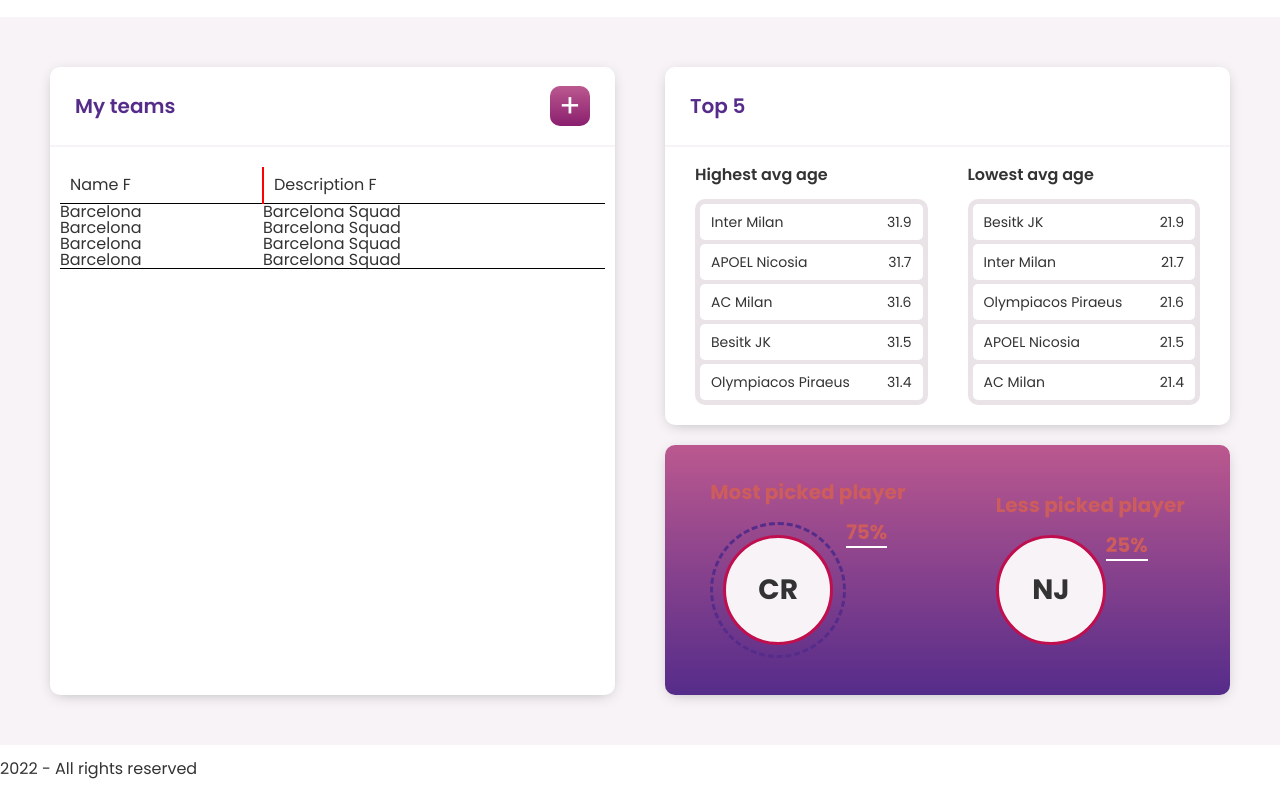
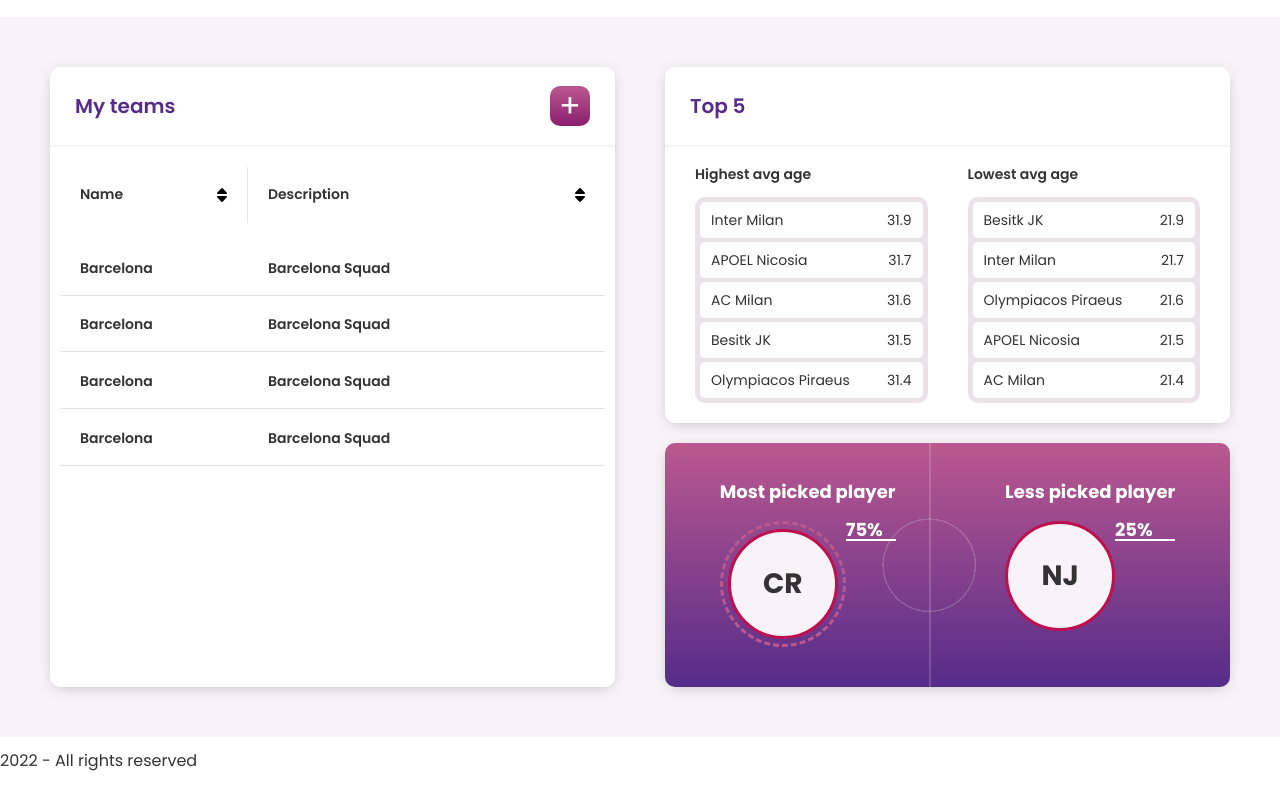
Before and after one commit to caueSJ/smt-vnt, a website built with Vite: page index.html in a window 1280 px wide. Shown: the part 1405-2198 px from the top of the page. Built offline with nearby package versions, Linux system fonts and the light colour scheme.

Commit message:
Added icons + table style

```diff
--- a/index.html
+++ b/index.html
@@ -18,26 +18,54 @@
                 <table>
                     <thead>
                         <tr>
-                            <th>Name <span>F</span></th>
-                            <th>Description <span>F</span></th>
+                            <th>Name <img title="Sort by name" src="./images/icons/sort-solid.svg" alt="Sort by name"></th>
+                            <th colspan="2">Description <img title="Sort by description" src="./images/icons/sort-solid.svg" alt="Sort by description"></th>
                         </tr>
                     </thead>
                     <tbody>
                         <tr>
                             <td>Barcelona</td>
                             <td>Barcelona Squad</td>
+                            <td>
+                                <div class="action-icons">
+                                    <img src="./images/icons/trash-solid.svg" alt="Delete">
+                                    <img src="./images/icons/share-nodes-solid.svg" alt="">
+                                    <img src="./images/icons/pen-solid.svg" alt="">
+                                </div>
+                            </td>
                         </tr>
                         <tr>
                             <td>Barcelona</td>
                             <td>Barcelona Squad</td>
+                            <td>
+                                <div class="action-icons">
+                                    <img src="./images/icons/trash-solid.svg" alt="Delete">
+                                    <img src="./images/icons/share-nodes-solid.svg" alt="">
+                                    <img src="./images/icons/pen-solid.svg" alt="">
+                                </div>
+                            </td>
                         </tr>
                         <tr>
                             <td>Barcelona</td>
                             <td>Barcelona Squad</td>
+                            <td>
+                                <div class="action-icons">
+                                    <img src="./images/icons/trash-solid.svg" alt="Delete">
+                                    <img src="./images/icons/share-nodes-solid.svg" alt="">
+                                    <img src="./images/icons/pen-solid.svg" alt="">
+                                </div>
+                            </td>
                         </tr>
                         <tr>
                             <td>Barcelona</td>
                             <td>Barcelona Squad</td>
+                            <td>
+                                <div class="action-icons">
+                                    <img src="./images/icons/trash-solid.svg" alt="Delete">
+                                    <img src="./images/icons/share-nodes-solid.svg" alt="">
+                                    <img src="./images/icons/pen-solid.svg" alt="">
+                                </div>
+                            </td>
                         </tr>
                     </tbody>
                 </table>
@@ -73,12 +101,12 @@
                     </div>
                 </div>
             </section>
-            <section class="picked-container">
-                <div class="test">
+            <section class="picked-container vertical-divider">
+                <div>
                     <h3>Most picked player</h3>
                     <div class="picked-player">
-                        <div style="border: 3px dashed var(--purple-blue); padding: 10px; border-radius: 50%;">
-                            <div class="player-photo most-picked">
+                        <div class="most-picked">
+                            <div class="player-photo">
                                 <span>CR</span>
                             </div>
                         </div>
@@ -87,7 +115,7 @@
                         </div>
                     </div>
                 </div>
-                <div class="test">
+                <div>
                     <h3>Less picked player</h3>
                     <div class="picked-player">
                         <div class="player-photo">
--- a/styles/home-style.scss
+++ b/styles/home-style.scss
@@ -23,6 +23,7 @@
                 p {
                     margin-bottom: 16px;
                     font-weight: 600;
+                    font-size: 0.875rem;
                 }
 
                 ul {
@@ -53,18 +54,27 @@
 
         .picked-container {
             display: flex;
-            align-items: center;
+            align-items: flex-start;
             justify-content: space-around;
-            height: 250px;
-            background: linear-gradient(to bottom, var(--pink-light), var(--purple-blue));
+            padding: 40px 0;
             border-radius: 10px;
             box-shadow: 0px 3px 15px -5px var(--box-shadow);
             color: var(--white);
-            font-size: 1.25rem;
+            font-size: 1.125rem;
             font-weight: bold;
 
-            .test {
-                color: indianred;
+            &.horizontal-divider {
+                background: linear-gradient(rgba(247, 243, 247, 0.2) 50%, rgba(247, 243, 247, 0.2) 50%) 0 50% / 100% 0.1em,
+                            radial-gradient(100% 100%, transparent 2.5em, rgba(247, 243, 247, 0.2) 2.55em, rgba(247, 243, 247, 0.2) 2.6em, transparent 0.5em) calc(50% - 1em) 50% / 6.25em 6.25em,
+                            linear-gradient(to bottom, var(--pink-light), var(--purple-blue)) 0 0 / 100% 100%;
+                background-repeat: no-repeat;
+            }
+
+            &.vertical-divider {
+                background: linear-gradient(rgba(247, 243, 247, 0.2) 50%, rgba(247, 243, 247, 0.2) 50%) calc(50% - 1em) 0 / 0.1em 100%,
+                            radial-gradient(100% 100%, transparent 2.5em, rgba(247, 243, 247, 0.2) 2.55em, rgba(247, 243, 247, 0.2) 2.6em, transparent 0.5em) calc(50% - 1em) 50% / 6.25em 6.25em,
+                            linear-gradient(to bottom, var(--pink-light), var(--purple-blue)) 0 0 / 100% 100%;
+                background-repeat: no-repeat;
             }
 
             .picked-player {
@@ -82,26 +92,23 @@
                     border-radius: 50%;
                     border: 3px solid var(--pink);
                     font-size: 1.75rem;
+                    user-select: none;
 
                     &.less-picked {
                         border: 3px dashed var(--purple);
                     }
-
-                    // &.most-picked::after {
-                    //     content: '';
-                    //     position: static;
-                    //     border-radius: 50%;
-                    //     border: 4px dashed orange;
-                    //     width: 150px;
-                    //     height: 150px;
-                    // }
                 }
 
                 .percentage {
-                    & > span {
-                        border-bottom: 2px solid var(--white);
+                    flex: 1;
+                    border-bottom: 2px solid var(--white);height: fit-content;
                 }
             }
+
+            .most-picked {
+                border: 3px dashed var(--pink-light);
+                padding: 5px;
+                border-radius: 50%;
             }
 
         }
@@ -154,55 +161,65 @@
     // Table Style
     table {
         width: 100%;
+        font-weight: 600;
+        font-size: 	0.875rem;
+        border-collapse: separate;
 
-        thead > tr > th {
-            padding: 10px;
+        thead {
+            th {
+                padding: 20px;
                 text-align: start;
 
                 &:first-child {
-                border-right: 2px red solid;
+                    border-right: 1px var(--bg-color-dark) solid;
+                }
+
+                img {
+                    width: 0.625rem;
+                    float: right;
+                    cursor: pointer;
+                }
+            }
+
+            &::after {
+                content: '';
+                height: 1rem;
+                display: table-row;
             }
         }
 
         tbody {
-            border-top: 1px black solid;
-            border-bottom: 1px black solid;
+            td {
+                padding: 20px;
+                border-bottom: 1px solid var(--bg-color-dark);
+            }
 
-            td:first-child {
+            tr:hover td {
+                color: var(--pink-light);
+                background-color: var(--bg-color-table);
+                border-bottom: 1px solid transparent;
+
+                &:first-child {
                     border-radius: 5px 0 0 5px;
                 }
 
-            td:last-child {
+                &:last-child {
                     border-radius: 0 5px 5px 0;
                 }
 
-
-
-            .action-icons > * {
-                display: none;
+                .action-icons {
+                    visibility: visible;
+                }
             }
 
-            tr:hover {
-                border-top: 1px transparent solid;
-                border-bottom: 1px transparent solid;
-                background-color: var(--bg-color-table);
-                color: var(--pink-light);
-                font-weight: 600;
+            .action-icons {
+                width: 0.75rem;
+                display: inline-flex;
+                column-gap: 10px;
+                visibility: hidden;
                 cursor: pointer;
-
-                .action-icons > * {
-                    display: inline-flex;
-                    align-items: center;
-                    justify-content: center;
-                    padding-left: 0;
-                    margin-right: 1rem;
-                    color: pink;
-
-                    &:last-child {
-                        margin-right: 4rem;
+                filter: brightness(0) saturate(100%) invert(42%) sepia(10%) saturate(3003%) hue-rotate(274deg) brightness(100%) contrast(79%);
             }
         }
     }
 }
-    }
-}
```
Also changed, not shown: images/icons/pen-solid.svg (added), images/icons/share-nodes-solid.svg (added), images/icons/sort-down-solid.svg (added), images/icons/sort-solid.svg (added), images/icons/sort-up-solid.svg (added), images/icons/trash-solid.svg (added). Lines whose indentation alone changed are shown as unchanged.
